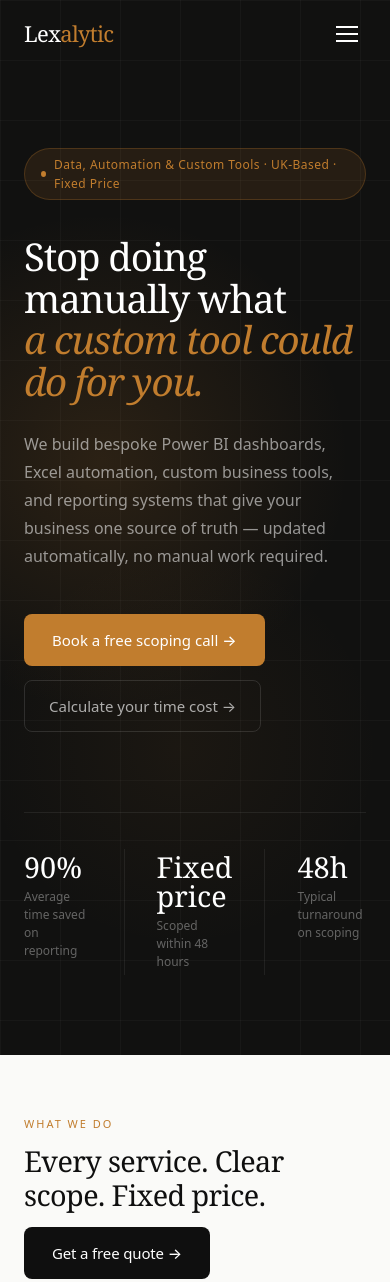
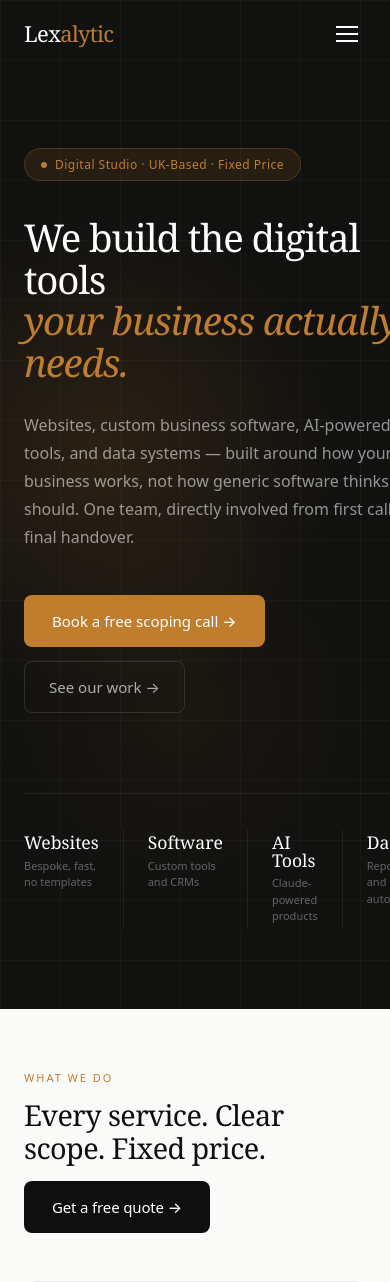
Before and after one commit to printpeachstudio-blip/lexalytic, a Next.js app: page / in a window 390 px wide. Shown: the top 1282 px of the page. Built offline with nearby package versions, Linux system fonts and the light colour scheme.

Commit message:
fix hero text, add Work portfolio component, fix page imports

```diff
--- a/app/page.tsx
+++ b/app/page.tsx
@@ -10,6 +10,7 @@ import Tool from '@/components/Tool'
 import FAQ from '@/components/FAQ'
 import Contact from '@/components/Contact'
 import Footer from '@/components/Footer'
+import Work from '@/components/Work'
 
 
 export default function Home() {
@@ -59,6 +60,7 @@ export default function Home() {
       <main>
         <Hero />
         <Services />
+        <Work />
         <HowItWorks />
         <Pricing />
         <Results />
--- a/components/Hero.tsx
+++ b/components/Hero.tsx
@@ -29,7 +29,7 @@ export default function Hero() {
         pointerEvents: 'none',
       }} />
       <div className="container" style={{ position: 'relative', zIndex: 1, padding: '80px 24px' }}>
-        <div style={{ maxWidth: '860px' }}>
+        <div style={{ maxWidth: '900px' }}>
           <div className="fade-up" style={{
             display: 'inline-flex', alignItems: 'center', gap: '8px',
             background: 'rgba(193,125,46,0.12)', border: '1px solid rgba(193,125,46,0.25)',
@@ -37,46 +37,47 @@ export default function Hero() {
           }}>
             <span style={{ width: '6px', height: '6px', borderRadius: '50%', background: 'var(--amber)', display: 'inline-block' }} />
             <span style={{ fontSize: '12px', color: 'var(--amber)', fontWeight: '500', letterSpacing: '0.5px' }}>
-              Data, Automation & Custom Tools · UK-Based · Fixed Price
+              Digital Studio · UK-Based · Fixed Price
             </span>
           </div>
           <h1 className="fade-up-2" style={{ color: 'var(--white)', marginBottom: '28px', lineHeight: '1.08', letterSpacing: '-0.03em' }}>
-            Stop doing manually what<br />
-            <em style={{ color: 'var(--amber)', fontStyle: 'italic' }}>a custom tool could do for you.</em>
+            We build the digital tools<br />
+            <em style={{ color: 'var(--amber)', fontStyle: 'italic' }}>your business actually needs.</em>
           </h1>
           <p className="fade-up-3" style={{
             fontSize: 'clamp(16px, 2vw, 19px)', color: 'rgba(255,255,255,0.55)',
-            maxWidth: '580px', marginBottom: '44px', fontWeight: '300', lineHeight: '1.75',
+            maxWidth: '620px', marginBottom: '44px', fontWeight: '300', lineHeight: '1.75',
           }}>
-            We build bespoke Power BI dashboards, Excel automation, custom business tools, and reporting systems that give your business one source of truth — updated automatically, no manual work required.
+            Websites, custom business software, AI-powered tools, and data systems — built around how your business works, not how generic software thinks it should. One team, directly involved from first call to final handover.
           </p>
           <div className="fade-up-4" style={{ display: 'flex', gap: '14px', flexWrap: 'wrap', alignItems: 'center' }}>
             <a href="#contact" className="btn-amber" style={{ fontSize: '15px', padding: '14px 28px' }}>
               Book a free scoping call →
             </a>
-            <a href="#tool" className="btn-secondary" style={{ color: 'rgba(255,255,255,0.65)', borderColor: 'rgba(255,255,255,0.12)', fontSize: '15px' }}
+            <a href="#work" className="btn-secondary" style={{ color: 'rgba(255,255,255,0.65)', borderColor: 'rgba(255,255,255,0.12)', fontSize: '15px' }}
               onMouseEnter={e => { (e.currentTarget as HTMLElement).style.borderColor = 'rgba(255,255,255,0.35)'; (e.currentTarget as HTMLElement).style.color = 'white'; }}
               onMouseLeave={e => { (e.currentTarget as HTMLElement).style.borderColor = 'rgba(255,255,255,0.12)'; (e.currentTarget as HTMLElement).style.color = 'rgba(255,255,255,0.65)'; }}
             >
-              Calculate your time cost →
+              See our work →
             </a>
           </div>
-          <div style={{ marginTop: '80px', maxWidth: '600px' }}>
+          <div style={{ marginTop: '80px', maxWidth: '700px' }}>
             <div style={{ height: '1px', background: 'rgba(255,255,255,0.07)', marginBottom: '36px' }} />
-            <div style={{ display: 'grid', gridTemplateColumns: 'repeat(3, 1fr)' }}>
+            <div style={{ display: 'grid', gridTemplateColumns: 'repeat(4, 1fr)' }}>
               {[
-                { num: '90%', label: 'Average time saved on reporting' },
-                { num: "Fixed price", label: "Scoped within 48 hours" },
-                { num: '48h', label: 'Typical turnaround on scoping' },
+                { num: 'Websites', label: 'Bespoke, fast, no templates' },
+                { num: 'Software', label: 'Custom tools and CRMs' },
+                { num: 'AI Tools', label: 'Claude-powered products' },
+                { num: 'Data', label: 'Reporting and automation' },
               ].map((s, i) => (
                 <div key={i} style={{
                   padding: '4px 0',
-                  borderRight: i < 2 ? '1px solid rgba(255,255,255,0.07)' : 'none',
-                  paddingRight: i < 2 ? '32px' : '0',
-                  paddingLeft: i > 0 ? '32px' : '0',
+                  borderRight: i < 3 ? '1px solid rgba(255,255,255,0.07)' : 'none',
+                  paddingRight: i < 3 ? '24px' : '0',
+                  paddingLeft: i > 0 ? '24px' : '0',
                 }}>
-                  <div style={{ fontFamily: 'var(--serif)', fontSize: 'clamp(1.8rem, 3.5vw, 2.6rem)', color: 'var(--white)', marginBottom: '6px', lineHeight: '1' }}>{s.num}</div>
-                  <div style={{ fontSize: '12px', color: 'rgba(255,255,255,0.35)', fontWeight: '300', lineHeight: '1.5' }}>{s.label}</div>
+                  <div style={{ fontFamily: 'var(--serif)', fontSize: 'clamp(1.1rem, 2vw, 1.4rem)', color: 'var(--white)', marginBottom: '6px', lineHeight: '1' }}>{s.num}</div>
+                  <div style={{ fontSize: '11px', color: 'rgba(255,255,255,0.35)', fontWeight: '300', lineHeight: '1.5' }}>{s.label}</div>
                 </div>
               ))}
             </div>
--- /dev/null
+++ b/components/Work.tsx
@@ -0,0 +1,95 @@
+'use client'
+
+const projects = [
+  {
+    name: 'Lexalytic',
+    url: 'https://www.lexalytic.com',
+    type: 'Website · Digital Studio',
+    desc: 'This site. A bespoke Next.js website with automated blog publishing, GitHub Actions scheduling, structured data, and full SEO optimisation — built and maintained entirely in-house.',
+    tags: ['Next.js', 'GitHub Actions', 'SEO', 'Vercel'],
+    stat: { num: '3.7K', label: 'Monthly impressions' },
+    color: 'var(--amber)',
+  },
+  {
+    name: 'CVCraft AI',
+    url: 'https://cvcraft-ai.co.uk',
+    type: 'AI-Powered Product · SaaS',
+    desc: 'An AI-powered CV rewriting service. Customers submit their CV and target role, Claude rewrites it to beat ATS systems, Stripe handles payment, and the finished document is delivered within 24 hours.',
+    tags: ['AI', 'Stripe payments', 'Claude', 'Automated delivery'],
+    stat: { num: 'AI', label: 'Powered by Claude' },
+    color: '#6366f1',
+  },
+  {
+    name: 'FamilyEntitled',
+    url: 'https://www.familyentitled.co.uk',
+    type: 'Public Tool · Content Site',
+    desc: 'A UK government entitlements calculator for families. Complex eligibility logic across 8+ benefit schemes, fully client-side with no data stored, built with a content strategy targeting high-value financial keywords.',
+    tags: ['Calculator tool', 'SEO content', 'Privacy-first', 'No backend'],
+    stat: { num: '£4,700', label: 'Average family finding' },
+    color: '#10b981',
+  },
+  {
+    name: 'Kismet',
+    url: 'https://kismetplans.com',
+    type: 'Platform · In Development',
+    desc: 'A UK wedding planning platform — guest management, smart seating planner, budget tracker, vendor tools, and AI vow and speech generator. Built with waitlist, GDPR compliance, and Vercel deployment.',
+    tags: ['Platform', 'SaaS', 'AI features', 'In development'],
+    stat: { num: 'Live', label: 'Waitlist active' },
+    color: '#ec4899',
+  },
+]
+
+export default function Work() {
+  return (
+    <section id="work" style={{ padding: 'clamp(60px, 8vw, 100px) 0', background: 'var(--bg-dark)' }}>
+      <div className="container">
+        <span className="section-label" style={{ color: 'rgba(255,255,255,0.4)' }}>Our work</span>
+        <div style={{ display: 'flex', justifyContent: 'space-between', alignItems: 'flex-end', marginBottom: '48px', flexWrap: 'wrap', gap: '16px' }}>
+          <h2 style={{ color: 'var(--white)', maxWidth: '560px' }}>Live products. Real businesses. Built by us.</h2>
+          <a href="#contact" className="btn-secondary" style={{ color: 'rgba(255,255,255,0.65)', borderColor: 'rgba(255,255,255,0.15)', flexShrink: 0 }}>Start your project →</a>
+        </div>
+        <div style={{ display: 'grid', gridTemplateColumns: 'repeat(auto-fit, minmax(min(100%, 480px), 1fr))', gap: '24px' }}>
+          {projects.map((p, i) => (
+            <a key={i} href={p.url} target="_blank" rel="noopener noreferrer" style={{
+              background: 'rgba(255,255,255,0.03)',
+              border: '1px solid rgba(255,255,255,0.08)',
+              borderRadius: 'var(--radius-lg)',
+              padding: '32px',
+              textDecoration: 'none',
+              display: 'block',
+              transition: 'all 0.2s',
+            }}
+              onMouseEnter={e => { (e.currentTarget as HTMLElement).style.borderColor = 'rgba(255,255,255,0.18)'; (e.currentTarget as HTMLElement).style.background = 'rgba(255,255,255,0.05)'; }}
+              onMouseLeave={e => { (e.currentTarget as HTMLElement).style.borderColor = 'rgba(255,255,255,0.08)'; (e.currentTarget as HTMLElement).style.background = 'rgba(255,255,255,0.03)'; }}
+            >
+              <div style={{ display: 'flex', justifyContent: 'space-between', alignItems: 'flex-start', marginBottom: '20px', flexWrap: 'wrap', gap: '12px' }}>
+                <div>
+                  <div style={{ fontSize: '11px', color: 'rgba(255,255,255,0.35)', textTransform: 'uppercase', letterSpacing: '1px', marginBottom: '6px' }}>{p.type}</div>
+                  <h3 style={{ color: 'var(--white)', fontFamily: 'var(--serif)', fontSize: '1.4rem', margin: 0 }}>{p.name}</h3>
+                </div>
+                <div style={{ textAlign: 'right' }}>
+                  <div style={{ fontFamily: 'var(--serif)', fontSize: '1.6rem', color: p.color, lineHeight: '1' }}>{p.stat.num}</div>
+                  <div style={{ fontSize: '11px', color: 'rgba(255,255,255,0.3)', marginTop: '4px' }}>{p.stat.label}</div>
+                </div>
+              </div>
+              <p style={{ fontSize: '14px', color: 'rgba(255,255,255,0.55)', lineHeight: '1.75', marginBottom: '20px' }}>{p.desc}</p>
+              <div style={{ display: 'flex', gap: '8px', flexWrap: 'wrap', marginBottom: '20px' }}>
+                {p.tags.map(t => (
+                  <span key={t} style={{ fontSize: '11px', color: 'rgba(255,255,255,0.4)', background: 'rgba(255,255,255,0.06)', padding: '4px 10px', borderRadius: '100px' }}>{t}</span>
+                ))}
+              </div>
+              <div style={{ fontSize: '13px', color: p.color }}>View project →</div>
+            </a>
+          ))}
+        </div>
+        <div style={{ marginTop: '48px', padding: '28px 32px', background: 'rgba(193,125,46,0.06)', border: '1px solid rgba(193,125,46,0.15)', borderRadius: 'var(--radius-lg)', display: 'flex', justifyContent: 'space-between', alignItems: 'center', flexWrap: 'wrap', gap: '20px' }}>
+          <div>
+            <div style={{ color: 'var(--white)', fontWeight: '500', marginBottom: '4px' }}>Want to see something specific?</div>
+            <div style={{ fontSize: '14px', color: 'rgba(255,255,255,0.4)' }}>Tell us what you are trying to build and we will show you relevant examples from our work.</div>
+          </div>
+          <a href="#contact" className="btn-amber" style={{ flexShrink: 0 }}>Get in touch →</a>
+        </div>
+      </div>
+    </section>
+  )
+}
```
